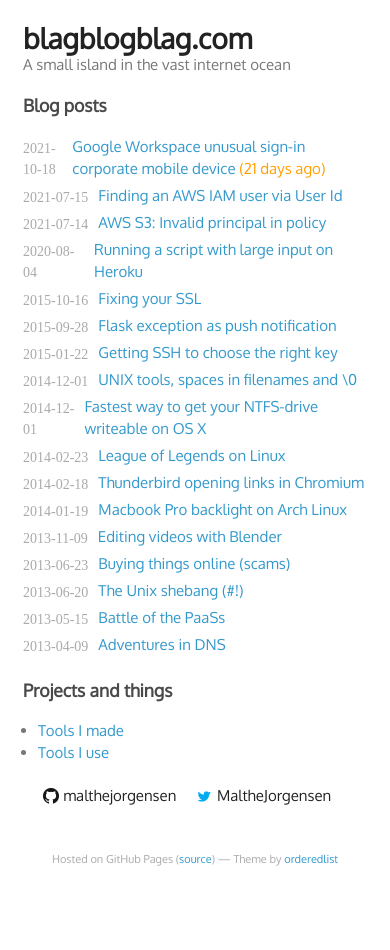
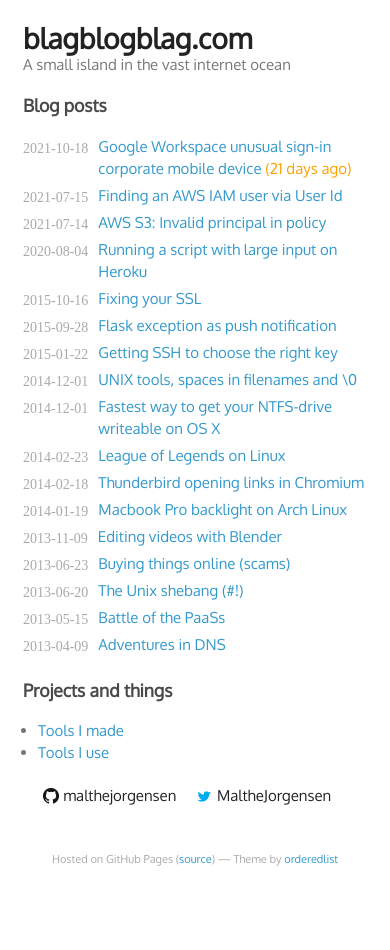
Before and after one commit to malthejorgensen/blagblogblag.com, a Jekyll site: the page built from index.html, in a window 390 px wide. Built offline with Jekyll 4.4.1, drawn with Linux system fonts in a browser that asks for light colours; some web fonts are replaced.

Commit message:
Safari: Ensure .blag-date doesn't become multiline on small screens

```diff
--- a/stylesheets/malthe.css
+++ b/stylesheets/malthe.css
@@ -46,6 +46,8 @@
   }
 }
 #blag-list .blag-date {
+  flex-shrink: 0;
+
   padding-top: 2px; /* Align with link in different font */
   padding-right: 16px;
 }
```
